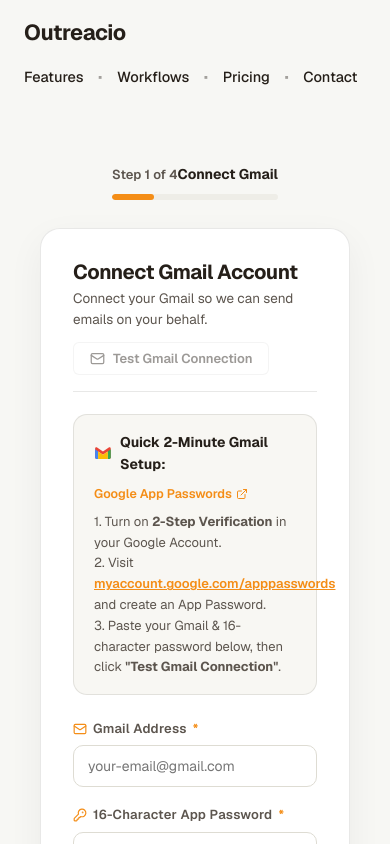
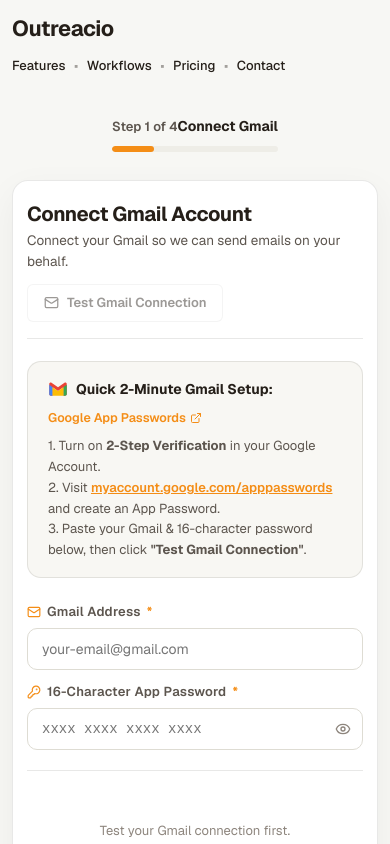
Before and after one commit to DarkPegasus24/Outreacio, a React (Vite) app in the folder outreacio-frontend/: page / in a window 390 px wide. Both pictures are taken after a click on the button "> Open Outreacio". Shown: the top 844 px of the page. Built offline with nearby package versions, Linux system fonts and the light colour scheme; no server answers.

Commit message:
style(css): add mobile responsiveness rules and zero-shadow navbar

```diff
--- a/outreacio-frontend/src/App.css
+++ b/outreacio-frontend/src/App.css
@@ -3,6 +3,6 @@
   min-height: 100vh;
   display: flex;
   flex-direction: column;
-  background-color: #f7f7f4;
-  background: #f7f7f4;
+  background-color: var(--bg-primary);
+  background: var(--bg-primary);
 }
--- a/outreacio-frontend/src/index.css
+++ b/outreacio-frontend/src/index.css
@@ -4,10 +4,11 @@
    Fonts: DM Sans (500 italic display), Geist / Inter (400, 500 body/UI)
    ========================================================================== */
 
-@import url('https://fonts.googleapis.com/css2?family=DM+Sans:ital,opsz,wght@0,9..40,400..700;1,9..40,500;1,9..40,700&family=Geist:wght@300;400;500;600;700&display=swap');
+@import url('https://fonts.googleapis.com/css2?family=DM+Sans:ital,opsz,wght@0,9..40,400..700;1,9..40,500;1,9..40,700&family=Geist:wght@300;400;500;600;700&family=Plus+Jakarta+Sans:wght@700;800;900&display=swap');
 
 :root {
   --font-display: 'DM Sans', Georgia, serif;
+  --font-brand: 'Plus Jakarta Sans', 'Geist', -apple-system, sans-serif;
   --font-body: 'Geist', -apple-system, BlinkMacSystemFont, 'Segoe UI', Roboto, sans-serif;
   --font-mono: 'JetBrains Mono', 'Courier New', monospace;
 
@@ -88,8 +89,8 @@
 }
 
 html, body {
-  background-color: #f7f7f4;
-  background: #f7f7f4;
+  background-color: var(--bg-primary);
+  background: var(--bg-primary);
   color: var(--text-primary);
   font-family: var(--font-body);
   font-size: 15px;
@@ -108,6 +109,35 @@
   font-family: var(--font-display);
   font-style: italic;
   font-weight: 500;
+}
+
+/* Parley-Inspired Stencil-Grotesque Brand Wordmark */
+.brand-wordmark {
+  font-family: var(--font-brand, 'Plus Jakarta Sans', sans-serif);
+  font-weight: 900;
+  letter-spacing: -0.04em;
+  color: var(--text-primary);
+  display: inline-flex;
+  align-items: center;
+  position: relative;
+  user-select: none;
+  line-height: 1;
+}
+
+.brand-wordmark-cut-e {
+  position: relative;
+  display: inline-block;
+}
+
+.brand-wordmark-cut-e::after {
+  content: '';
+  position: absolute;
+  top: 48%;
+  left: -1px;
+  right: -1px;
+  height: 2.5px;
+  background-color: var(--bg-primary, #f7f7f4);
+  pointer-events: none;
 }
 
 /* App Layout Container */
@@ -907,3 +937,164 @@
     display: none !important;
   }
 }
+
+/* Header & Navbar Rules */
+header, .outreacio-app header {
+  box-shadow: none !important;
+  -webkit-box-shadow: none !important;
+  border: none !important;
+  outline: none !important;
+  background-color: var(--bg-primary) !important;
+}
+
+/* ==========================================================================
+   MOBILE RESPONSIVENESS OVERHAUL (max-width: 640px)
+   ========================================================================== */
+@media (max-width: 640px) {
+  /* Layout Containers */
+  .app-container {
+    padding: 0 12px 40px !important;
+  }
+
+  main {
+    padding: 16px 0 40px !important;
+  }
+
+  /* Parley Cards */
+  .parley-card {
+    padding: 18px 14px !important;
+    border-radius: 16px !important;
+    margin-bottom: 16px !important;
+  }
+
+  /* Top Dashboard Tabs (New Campaign vs History) */
+  .dashboard-top-tabs {
+    width: 100% !important;
+    margin-bottom: 20px !important;
+  }
+  .dashboard-top-tabs > div {
+    width: 100% !important;
+    display: flex !important;
+  }
+  .dashboard-top-tabs button {
+    flex: 1 !important;
+    justify-content: center !important;
+    padding: 10px 12px !important;
+    font-size: 13.5px !important;
+  }
+
+  /* Header on Mobile */
+  header {
+    padding: 12px 0 !important;
+    margin-bottom: 12px !important;
+    flex-direction: column !important;
+    align-items: flex-start !important;
+    gap: 10px !important;
+  }
+  header nav {
+    gap: 8px !important;
+    font-size: 13px !important;
+    flex-wrap: wrap !important;
+  }
+
+  /* Card Footers on Mobile: Stack Vertically & Go Full Width */
+  .card-footer-responsive {
+    flex-direction: column-reverse !important;
+    align-items: stretch !important;
+    gap: 12px !important;
+  }
+  .card-footer-responsive > * {
+    width: 100% !important;
+    justify-content: center !important;
+  }
+  .card-footer-responsive .btn {
+    width: 100% !important;
+    justify-content: center !important;
+    padding: 11px 16px !important;
+    min-height: 44px !important;
+    font-size: 14px !important;
+  }
+  .card-footer-responsive > div {
+    display: flex !important;
+    flex-direction: column !important;
+    align-items: stretch !important;
+    gap: 10px !important;
+    text-align: center !important;
+  }
+
+  /* Form Grids on Mobile: Stack to Single Column */
+  .form-grid-responsive {
+    grid-template-columns: 1fr !important;
+    gap: 12px !important;
+  }
+
+  /* Table Containers & Compact Row Spacing on Mobile */
+  .table-responsive-container {
+    overflow-x: auto !important;
+    -webkit-overflow-scrolling: touch !important;
+    border-radius: 8px !important;
+  }
+  .table-responsive-container table {
+    font-size: 12.5px !important;
+    min-width: 520px !important;
+  }
+  .table-responsive-container th,
+  .table-responsive-container td {
+    padding: 8px 10px !important;
+  }
+
+  /* EmailComposer Mobile Adjustments */
+  .composer-split-view {
+    grid-template-columns: 1fr !important;
+    gap: 14px !important;
+  }
+  .composer-toolbar {
+    gap: 4px !important;
+    padding: 6px 8px !important;
+    overflow-x: auto !important;
+  }
+  .composer-view-tabs {
+    width: 100% !important;
+    overflow-x: auto !important;
+    justify-content: flex-start !important;
+  }
+  .composer-view-tabs button {
+    flex: 1 !important;
+    white-space: nowrap !important;
+    font-size: 12px !important;
+    padding: 6px 8px !important;
+  }
+
+  /* CampaignMonitor Review Summary Grid on Mobile */
+  .review-summary-grid {
+    grid-template-columns: 1fr 1fr !important;
+    gap: 10px !important;
+    padding: 12px 14px !important;
+  }
+
+  /* Throttle presets on Mobile */
+  .throttle-presets-row {
+    flex-direction: column !important;
+    align-items: stretch !important;
+    gap: 6px !important;
+    width: 100% !important;
+  }
+  .throttle-presets-row button {
+    width: 100% !important;
+    justify-content: center !important;
+    padding: 9px 12px !important;
+    min-height: 40px !important;
+  }
+
+  /* Mobile Tap Targets (>= 40px) */
+  .btn-icon, .btn-sm {
+    min-width: 38px !important;
+    min-height: 38px !important;
+  }
+}
+
+@media (max-width: 420px) {
+  .review-summary-grid {
+    grid-template-columns: 1fr !important;
+  }
+}
```
